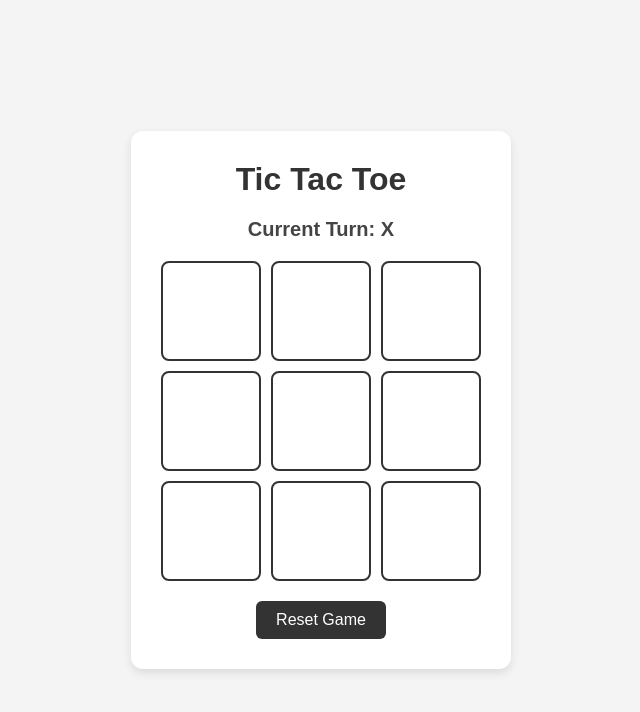
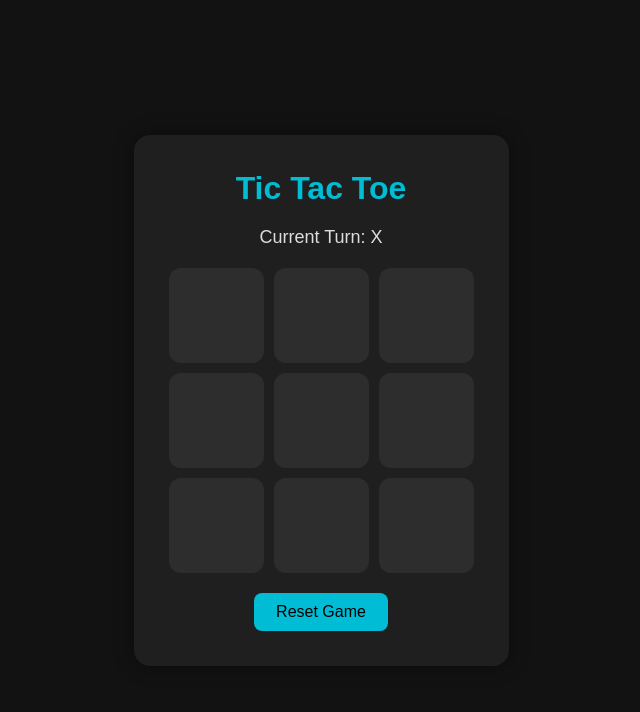
Before and after one commit to VirajKhambekar-09/Tic-Tac-Toe-Game, a React app: page / in a window 1280 px wide. Shown: the top 712 px of the page, without its empty margins (319-959 px from the left). Built offline with nearby package versions, Linux system fonts and the light colour scheme; the HTML template or start-up script is replaced by a standard one.

Commit message:
Update UI

```diff
--- a/src/index.css
+++ b/src/index.css
@@ -6,66 +6,69 @@
 }
 
 body {
-  background-color: #f4f4f4;
+  background: #121212;
   min-height: 100vh;
   display: flex;
   justify-content: center;
   align-items: center;
+  color: white;
 }
 
 .app {
+  background: #1f1f1f;
+  padding: 35px;
+  border-radius: 16px;
   text-align: center;
-  background: white;
-  padding: 30px;
-  border-radius: 12px;
-  box-shadow: 0 4px 10px rgba(0, 0, 0, 0.1);
+  box-shadow: 0 0 20px rgba(0,0,0,0.4);
 }
 
 h1 {
   margin-bottom: 20px;
-  color: #333;
+  color: #00bcd4;
 }
 
 .status {
   margin-bottom: 20px;
-  font-size: 20px;
-  font-weight: bold;
-  color: #444;
+  font-size: 18px;
+  color: #dddddd;
 }
 
 .board {
   display: grid;
-  grid-template-columns: repeat(3, 100px);
+  grid-template-columns: repeat(3, 95px);
   gap: 10px;
   justify-content: center;
   margin-bottom: 20px;
 }
 
 .square {
-  width: 100px;
-  height: 100px;
-  font-size: 35px;
+  width: 95px;
+  height: 95px;
+  border: none;
+  border-radius: 12px;
+  background: #2d2d2d;
+  color: #ffffff;
+  font-size: 34px;
   font-weight: bold;
-  border: 2px solid #333;
-  background: white;
   cursor: pointer;
-  border-radius: 8px;
+  transition: 0.2s;
 }
 
 .square:hover {
-  background: #eaeaea;
+  background: #3b3b3b;
+  transform: scale(1.03);
 }
 
 .reset-btn {
-  padding: 10px 20px;
+  padding: 10px 22px;
   border: none;
-  background: #333;
-  color: white;
-  border-radius: 6px;
+  border-radius: 8px;
+  background: #00bcd4;
+  color: black;
+  font-size: 16px;
   cursor: pointer;
-  font-size: 16px;
 }
 
 .reset-btn:hover {
-  background: #555;
+  background: #00d5ee;
 }
```
